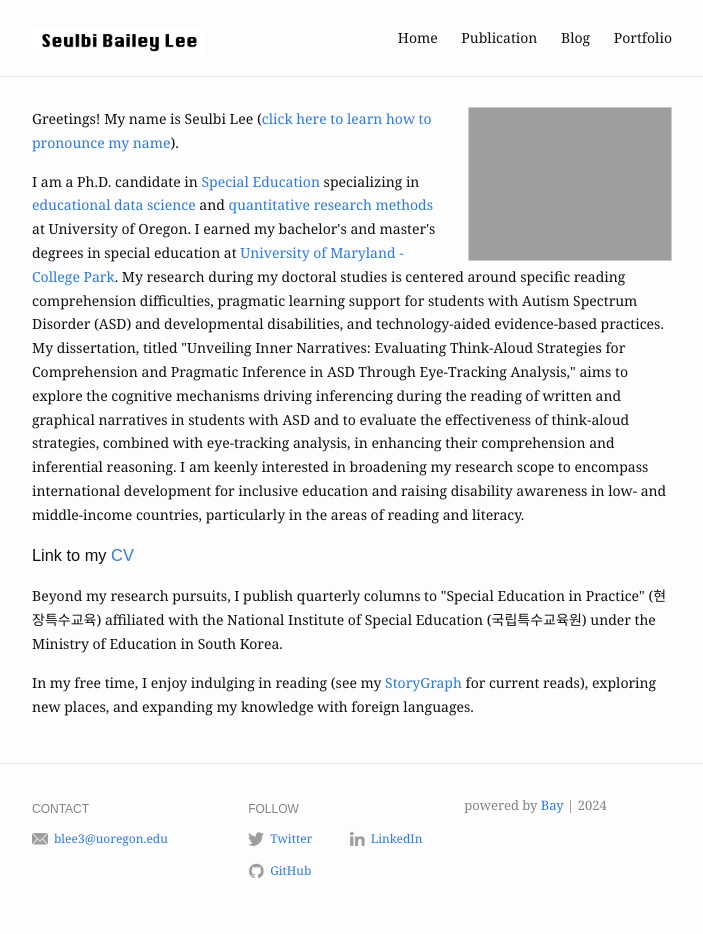
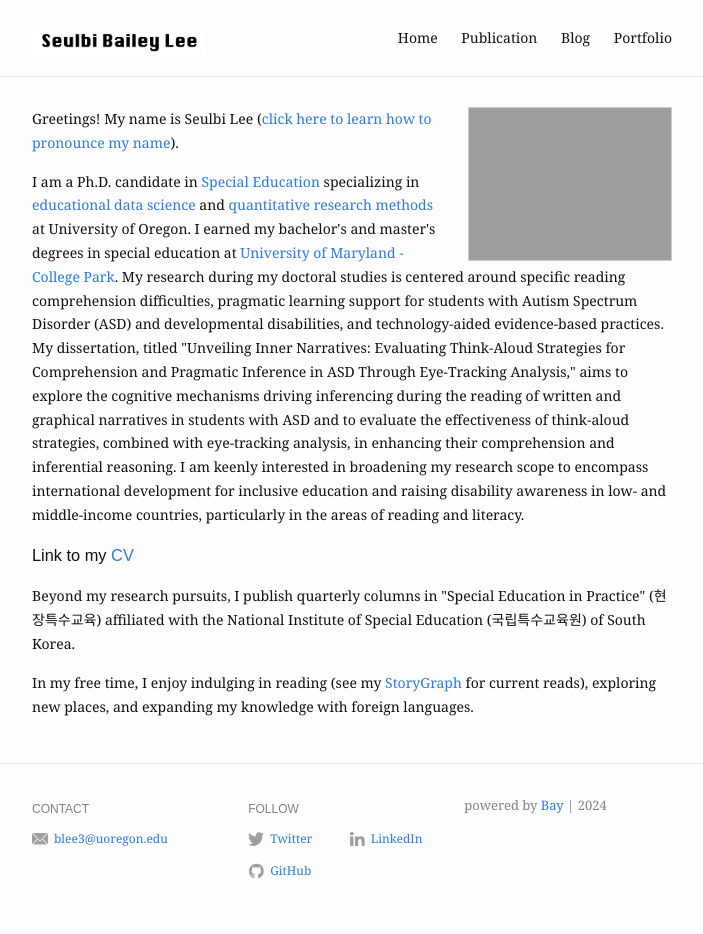
Before and after one commit to seul-b/seul-b.github.io, a Jekyll site: the page built from index.md, in a window 1280 px wide. Shown: the whole page, without its empty margins (288-991 px from the left). Built offline with Jekyll 4.4.1, drawn with Linux system fonts in a browser that asks for light colours.

Commit message:
updated index

```diff
--- a/index.md
+++ b/index.md
@@ -15,7 +15,7 @@ I am a Ph.D. candidate in <a href="https://education.uoregon.edu/sped/graduate/p
 ###  Link to my <a href="https://drive.google.com/file/d/1vJc0ItTJJ2prElBHM7OfCOVWhWXO6id9/view?usp=sharing">CV</a>
 
 <p>
-Beyond my research pursuits, I publish quarterly columns to "Special Education in Practice" (현장특수교육) affiliated with the National Institute of Special Education (국립특수교육원) under the Ministry of Education in South Korea.
+Beyond my research pursuits, I publish quarterly columns in "Special Education in Practice" (현장특수교육) affiliated with the National Institute of Special Education (국립특수교육원) of South Korea.
 </p>
 <p>
 In my free time, I enjoy indulging in reading (see my <a href="https://app.thestorygraph.com/profile/sseul1">StoryGraph</a> for current reads), exploring new places, and expanding my knowledge with foreign languages.
```
